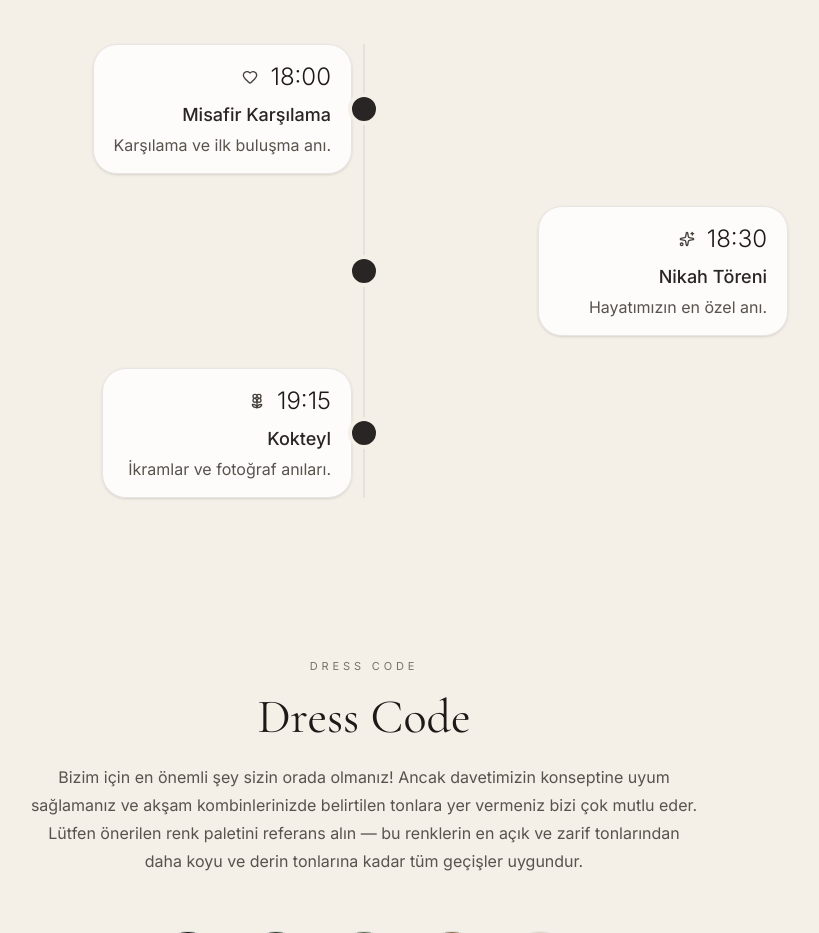
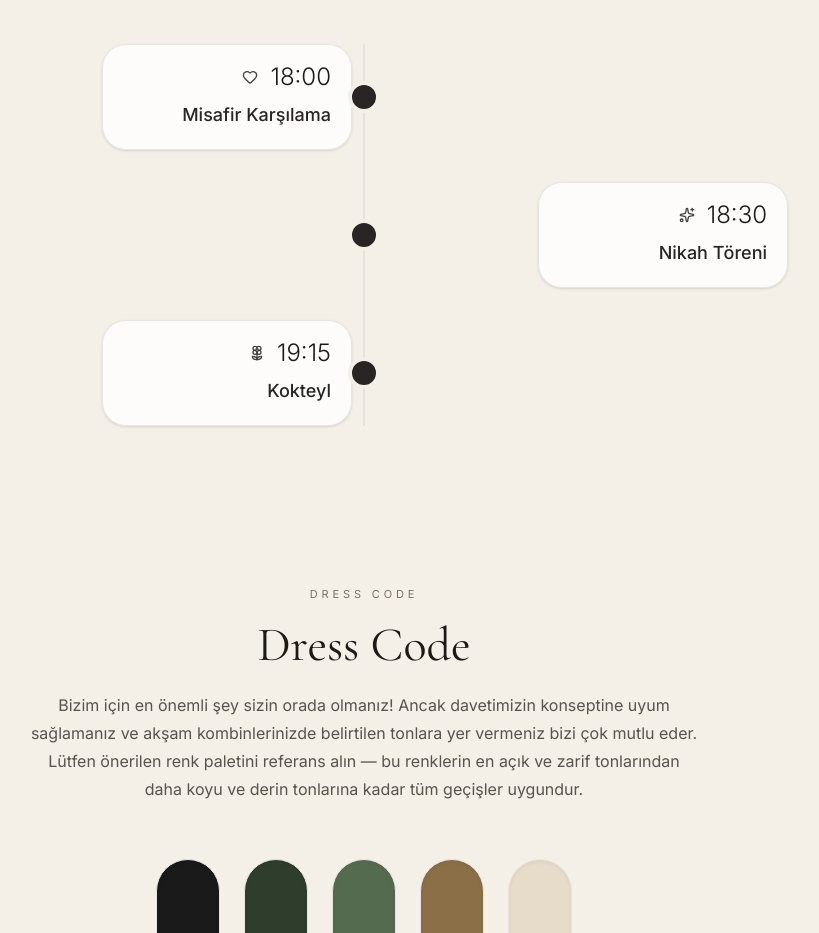
Before and after one commit to haskanmert-bit/wedding-invitation, a Next.js app: page / in a window 1280 px wide. Shown: the part 2340-3273 px from the top of the page, without its empty margins (276-1095 px from the left). Built offline with nearby package versions, Linux system fonts and the light colour scheme; no server answers; the database is empty.

Commit message:
remove timing notes

```diff
--- a/app/page.tsx
+++ b/app/page.tsx
@@ -729,7 +729,7 @@ if (optionData) {
                         <p className="text-2xl font-light text-stone-900">{item.time}</p>
                       </div>
                       <h3 className="mt-2 text-lg font-medium">{item.title}</h3>
-                      <p className="mt-1 text-stone-600">{item.note}</p>
+                      <p className="mt-1 text-stone-600"></p>
                     </div>
                   </div>
                   <div className={`${index % 2 ? "md:order-1" : ""}`} />
```
